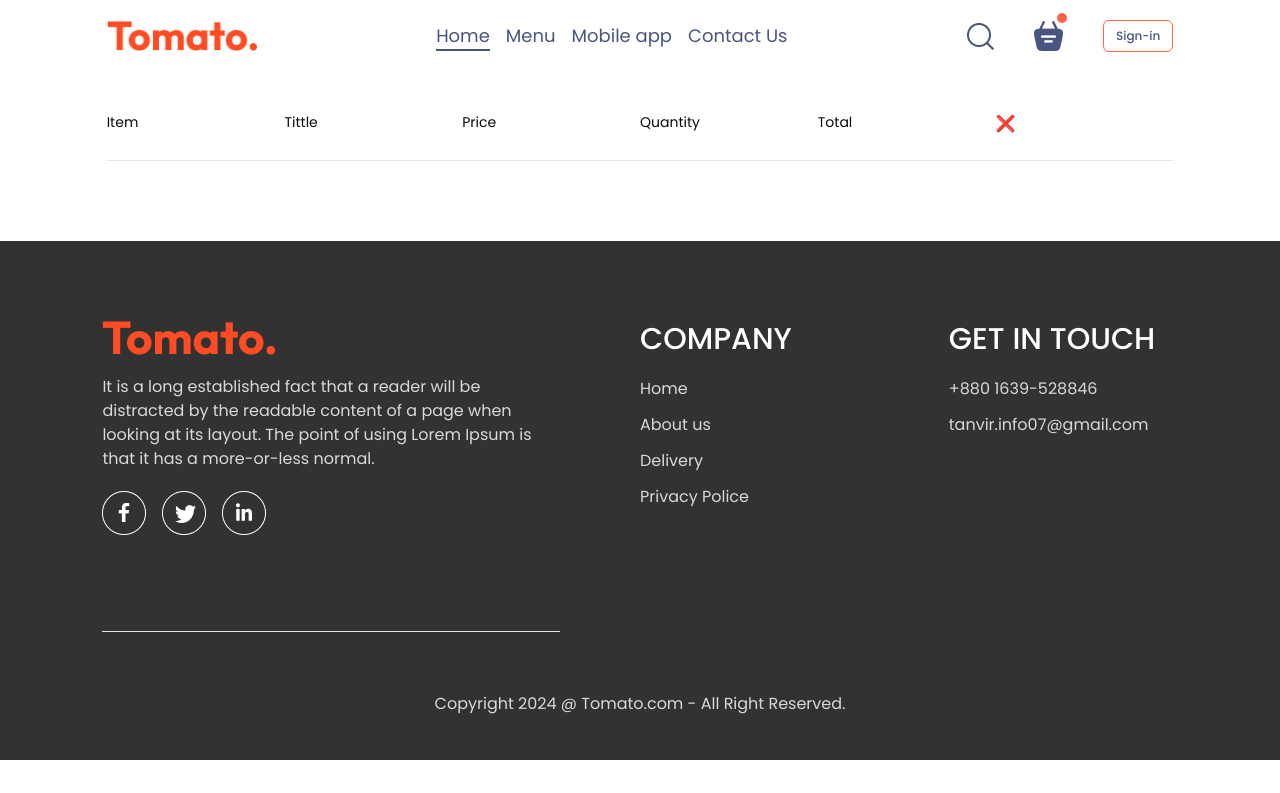
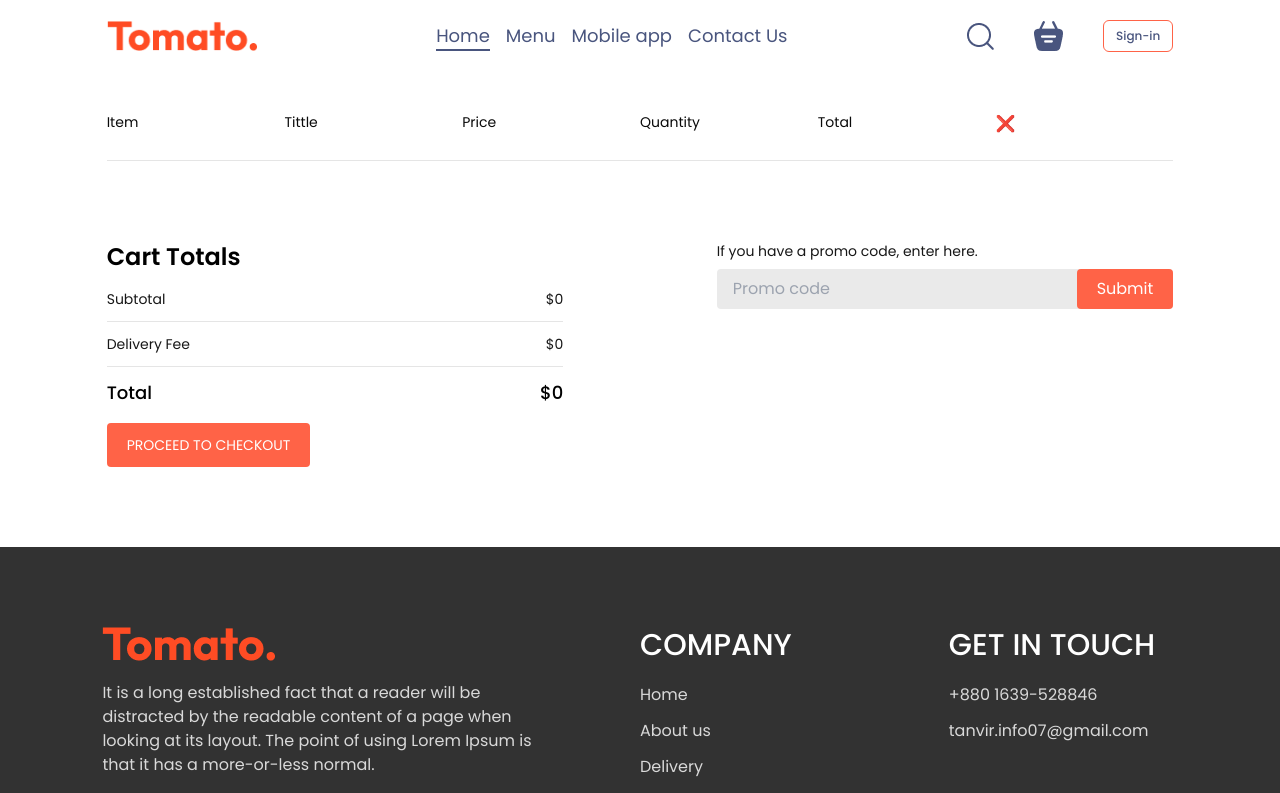
Before and after one commit to Randomtanvir/Food_del_app_react, a React (Vite) app: page /cart in a window 1280 px wide. Shown: the top 793 px of the page. Built offline with nearby package versions, Linux system fonts and the light colour scheme.

Commit message:
Cart page ready with rasponsive

```diff
--- a/src/Contex/StoreContex.jsx
+++ b/src/Contex/StoreContex.jsx
@@ -15,10 +15,16 @@ const StoreContexProvider = ({ children }) => {
     }
   };
 
-  useEffect(() => {
-    console.log(cartItem);
-    console.log(cartItem[1]);
-  }, [cartItem]);
+  const getTotalCartAmount = () => {
+    let totalAmount = 0;
+    for (const item in cartItem) {
+      if (cartItem[item] > 0) {
+        let itemInfo = food_list.find((product) => product._id === item);
+        totalAmount += itemInfo.price * cartItem[item];
+      }
+    }
+    return totalAmount;
+  };
 
   const removeToCart = (itemId) => {
     setCartItem((prev) => ({ ...prev, [itemId]: prev[itemId] - 1 }));
@@ -28,6 +34,7 @@ const StoreContexProvider = ({ children }) => {
     addToCart,
     cartItem,
     removeToCart,
+    getTotalCartAmount,
   };
   return (
     <StoreContex.Provider value={contexValue}>{children}</StoreContex.Provider>
--- a/src/Pages/Cart/Cart.jsx
+++ b/src/Pages/Cart/Cart.jsx
@@ -2,7 +2,8 @@ import { assets } from "@/Assets/assets";
 import { useFoodItem } from "@/Contex/StoreContex";
 
 const Cart = () => {
-  const { food_list, cartItem, removeToCart } = useFoodItem();
+  const { food_list, cartItem, removeToCart, getTotalCartAmount } =
+    useFoodItem();
 
   return (
     <div className="mt-10">
@@ -46,6 +47,53 @@ const Cart = () => {
           }
         })}
       </div>
+      <div className="flex flex-col md:flex-row  md:justify-between mt-20 gap-[max(12vw,20px)]">
+        <div className="flex-[1] order-2 md:order-1">
+          <h1 className="text-2xl text-black font-semibold mb-4">
+            Cart Totals
+          </h1>
+          <div className="flex justify-between">
+            <h3 className="text-sm text-[#171717] ">Subtotal</h3>
+            <p className="text-sm text-[#171717] ">${getTotalCartAmount()}</p>
+          </div>
+          <hr className="my-3" />
+          <div className="flex justify-between">
+            <h3 className="text-sm text-[#171717] ">Delivery Fee</h3>
+            <p className="text-sm text-[#171717] ">
+              ${getTotalCartAmount() > 0 ? 2 : 0}
+            </p>
+          </div>
+          <hr className="my-3" />
+          <div className="flex justify-between">
+            <h3 className="text-black font-medium text-lg">Total</h3>
+            <p className="text-black font-medium text-lg">
+              ${getTotalCartAmount() > 0 ? getTotalCartAmount() + 2 : 0}
+            </p>
+          </div>
+
+          <button className="bg-tomato px-5 mt-4 py-3 text-white text-sm rounded transition duration-300 ease-in-out hover:bg-[#f3493d]">
+            PROCEED TO CHECKOUT
+          </button>
+        </div>
+        <div className="flex-[1] order-1 md:order-2">
+          <div>
+            <p className="text-sm text-[#171717] ">
+              {" "}
+              If you have a promo code, enter here.
+            </p>
+            <div className="bg-[#eaeaea] mt-2 rounded flex justify-between">
+              <input
+                className="bg-transparent border-none outline-none px-4 flex-[1]"
+                type="text"
+                placeholder="Promo code"
+              />
+              <button className="bg-tomato h-10 rounded px-5  text-white transition duration-300 ease-in-out hover:bg-[#f3493d]">
+                Submit
+              </button>
+            </div>
+          </div>
+        </div>
+      </div>
     </div>
   );
 };
--- a/src/components/Navbar/Navbar.jsx
+++ b/src/components/Navbar/Navbar.jsx
@@ -6,7 +6,7 @@ import { useFoodItem } from "@/Contex/StoreContex";
 
 const Navbar = ({ setIsLoginPupupShow }) => {
   const [menu, setMenu] = useState("Home");
-  const { cartItem, food_list } = useFoodItem();
+  const { getTotalCartAmount } = useFoodItem();
 
   return (
     <div className="flex justify-between items-center py-5 ">
@@ -66,7 +66,9 @@ const Navbar = ({ setIsLoginPupupShow }) => {
             <img src={assets.basket_icon} className="cursor-pointer" alt="" />
           </Link>
           <div
-            className={`absolute -top-2 -right-1 w-[10px] h-[10px] bg-tomato rounded-full`}
+            className={`absolute -top-2 -right-1 w-[10px] h-[10px] bg-tomato rounded-full ${
+              getTotalCartAmount() > 0 ? "block" : "hidden"
+            }`}
           ></div>
         </div>
         <Button
```
